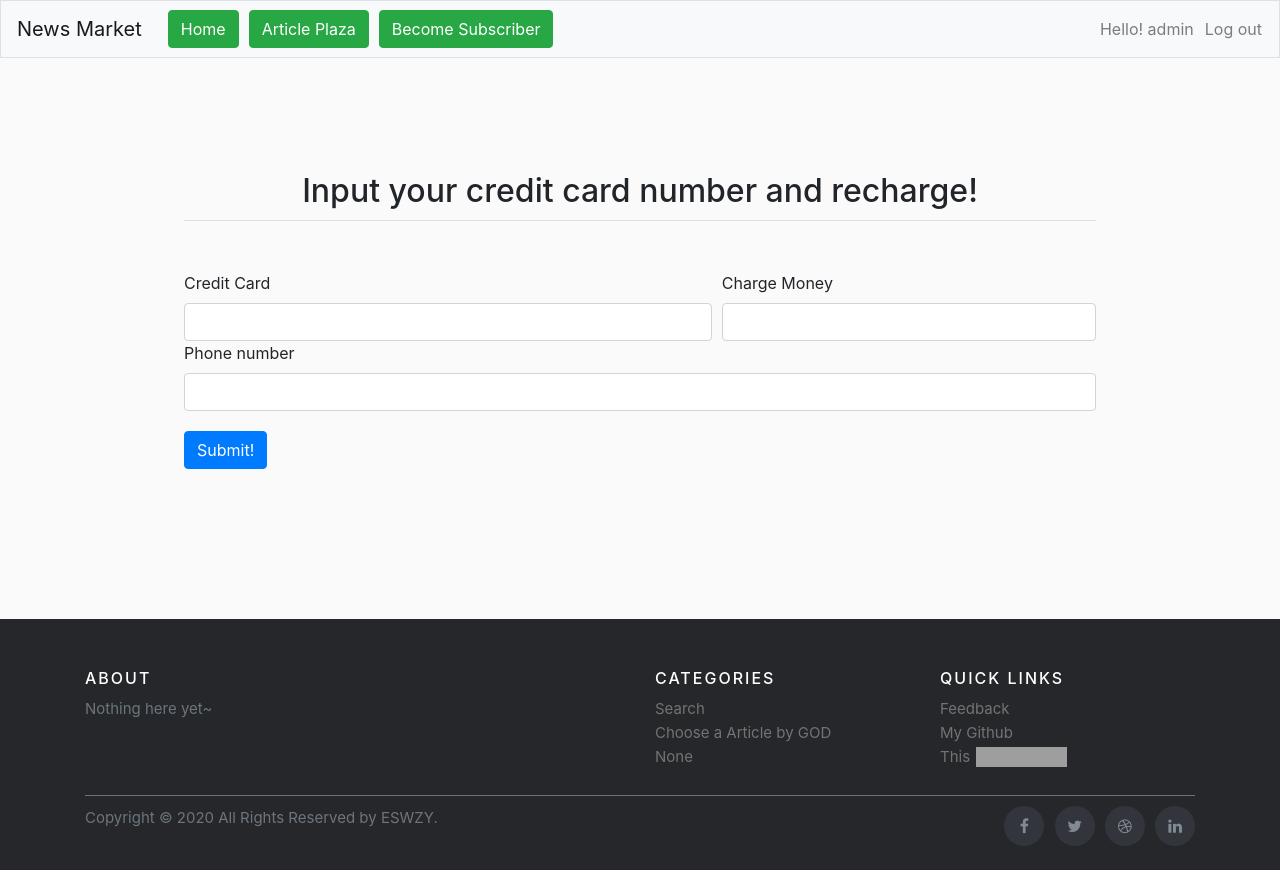
After one commit to ESWZY/cs50web-final-project, a Django app: page /shop in a window 1280 px wide. The commit adds this page. Run offline with Django 3.2, Linux system fonts and the light colour scheme; a user stored in the database is signed in; some libraries are stand-ins or nearby versions; grey boxes are pictures that could not be loaded.

Commit message:
Recharge logic

```diff
--- a/articles/views.py
+++ b/articles/views.py
@@ -42,9 +42,3 @@ def discovery(request):
         "query": '',
     }
     return render(request, "articles/results.html", context)
-
-def upgrade(request):
-    if request.method == 'GET':
-        return render(request, "customer/subscribe.html")
-    elif request.method == 'POST':
-        pass
--- a/customers/models.py
+++ b/customers/models.py
@@ -1,11 +1,14 @@
 from django.db import models
 from django.contrib.auth.models import User
+
 
 # Create your models here.
 class Customer(models.Model):
     name = models.CharField(max_length=64, verbose_name="Name", default='SOME STRING')
     sub = models.BooleanField(verbose_name="Is subscriber", default=0)
     username = models.OneToOneField(User, on_delete=models.CASCADE)
+    credit_card = models.CharField(max_length=19, verbose_name="Credit card", null=True)
+    card_balance = models.IntegerField(verbose_name="Balance", null=True)
 
     def __str__(self):
         return f"{self.name}: {self.sub}"
--- /dev/null
+++ b/customers/templates/customers/shop.html
@@ -0,0 +1,41 @@
+{% extends "base.html" %}
+
+{% block body %}
+<div style="padding: 10%">
+    <script>
+        $(":input").inputmask();
+        $("#phone").inputmask({"mask": "(999) 999-9999"});
+    </script>
+    <div>
+        <h2 style="text-align: center; ">Input your credit card number and recharge!</h2>
+        <hr style="padding: 20px">
+        <form action="{% url 'customers:shop' %}" method="post">
+            {% csrf_token %}
+            <div class="form-row">
+                <div class="col-7">
+                    <label for="cc">Credit Card</label>
+                    <input class="form-control" data-inputmask="'mask': '9999 9999 9999 9999'" name="cc" id="cc" type="number"/>
+                </div>
+
+                <div class="col-5">
+                    <label for="money">Charge Money</label>
+                    <input class="form-control" type="number" name="money" id="money"/>
+                </div>
+            </div>
+            <div class="form-row">
+                <div class="col-12">
+                    <label for="phone">Phone number</label>
+                    <input class="form-control" name="phone" id="phone" type="tel"/>
+                </div>
+            </div>
+            <div class="form-group row" style="padding-top: 20px">
+                <div class="col-sm-10">
+                    <button type="submit" class="btn btn-primary" onclick="return handleChange2()">Submit!</button>
+                </div>
+            </div>
+        </form>
+    </div>
+</div>
+
+
+{% endblock %}
--- /dev/null
+++ b/customers/templates/customers/subscribe.html
@@ -0,0 +1,5 @@
+{% extends "base.html" %}
+
+{% block body %}
+<h1>SUBSCRIBE</h1>
+{% endblock %}
--- a/customers/urls.py
+++ b/customers/urls.py
@@ -6,5 +6,7 @@ app_name = "customers"
 urlpatterns = [
     path("", views.index, name="index"),
     path("login", views.login_view, name="login"),
-    path("logout", views.logout_view, name="logout")
+    path("logout", views.logout_view, name="logout"),
+    path("subscribe", views.subscribe, name="subscribe"),
+    path("shop", views.shop, name="shop"),
 ]
--- a/customers/views.py
+++ b/customers/views.py
@@ -1,7 +1,11 @@
 from django.contrib.auth import authenticate, login, logout
+from django.contrib.auth.decorators import login_required
+from django.contrib.auth.models import User
 from django.http import HttpResponse, HttpResponseRedirect
-from django.shortcuts import render
+from django.shortcuts import render, redirect
 from django.urls import reverse
+
+from .models import Customer
 
 
 # Create your views here.
@@ -25,3 +29,48 @@ def login_view(request):
 def logout_view(request):
     logout(request)
     return render(request, "login.html", {"message": "Logged out."})
+
+
+class RelatedObjectDoesNotExist(object):
+    pass
+
+
+@login_required(login_url="login")
+def subscribe(request):
+    if request.method == 'GET':
+        if request.user.customer.sub:
+            context = {"message": "You are already a subscriber!"}
+            return render(request, "error.html", context)
+        else:
+            return render(request, "customers/subscribe.html")
+    elif request.method == 'POST':
+        pass
+    else:
+        return render(request, "error.html", context={"message": "Method is not allowed!"})
+
+
+@login_required(login_url="login")
+def shop(request):
+    User()
+    if request.method == 'GET':
+        return render(request, "customers/shop.html")
+    elif request.method == 'POST':
+        cc = request.POST['cc']
+        money = request.POST['money']
+        phone = request.POST['phone']
+        if 16 > len(cc) > 19:
+            return render(request, "error.html", context={"message": "Check your credit card number length!"})
+        try:
+            customer = request.user.customer
+            customer.credit_card = cc
+            customer.card_balance += int(money)
+            customer.save()
+        except:
+            customer = Customer()
+            customer.username = request.user
+            customer.credit_card = cc
+            customer.card_balance = int(money)
+            customer.save()
+        return HttpResponseRedirect(reverse("customers:subscribe"))
+    else:
+        return render(request, "error.html", context={"message": "Method is not allowed!"})
--- a/static/app.js
+++ b/static/app.js
@@ -6,3 +6,21 @@ function handleChange(input) {
     }
     return true;
 }
+
+function handleChange2(input) {
+    var x = document.getElementById("cc").value;
+    if (x < 0 || x === "") {
+        alert("Invalid cc input!");
+        return false;
+    }
+    var x = document.getElementById("money").value;
+    if (x < 0 || x === "") {
+        alert("Invalid money input!");
+        return false;
+    }
+    return true;
+}
+
+$(":input").inputmask();
+
+$("#phone").inputmask({"mask": "(999) 999-9999"});
--- a/templates/base.html
+++ b/templates/base.html
@@ -5,6 +5,7 @@
         <meta content="width=device-width, initial-scale=1" name="viewport">
         <meta content="width=device-width, initial-scale=1, shrink-to-fit=no" name="viewport">
         <script src="https://code.jquery.com/jquery-3.3.1.slim.min.js" crossorigin="anonymous"></script>
+        <script type='text/javascript' src="https://rawgit.com/RobinHerbots/jquery.inputmask/3.x/dist/jquery.inputmask.bundle.js"></script>
         <!--Move everything after jquery-->
         <link rel="stylesheet" href="https://maxcdn.bootstrapcdn.com/bootstrap/4.0.0/css/bootstrap.min.css" integrity="sha384-Gn5384xqQ1aoWXA+058RXPxPg6fy4IWvTNh0E263XmFcJlSAwiGgFAW/dAiS6JXm" crossorigin="anonymous">
         <script src="https://maxcdn.bootstrapcdn.com/bootstrap/4.0.0/js/bootstrap.min.js" integrity="sha384-JZR6Spejh4U02d8jOt6vLEHfe/JQGiRRSQQxSfFWpi1MquVdAyjUar5+76PVCmYl" crossorigin="anonymous"></script>
```
Also changed, not shown: templates/error.html (added, +22 -0 lines), db.sqlite3.
